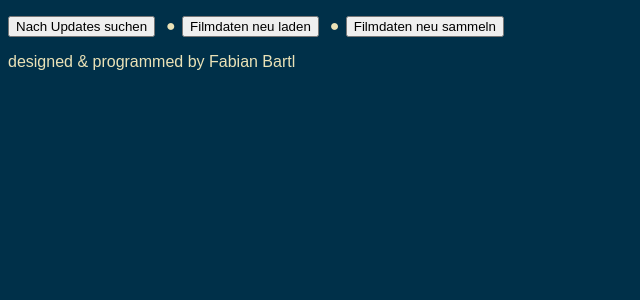
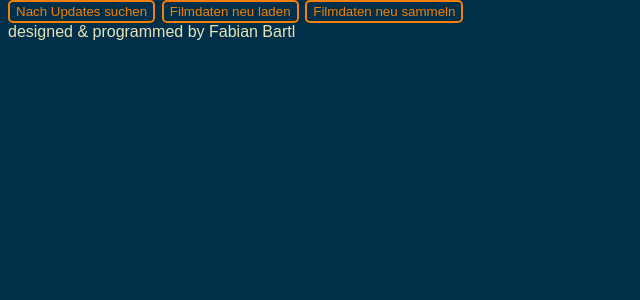
Before and after one commit to FabianBartl/Filmbibliothek, a Flask app: page / in a window 1280 px wide. Shown: the part 122-422 px from the top of the page, without its empty margins (0-640 px from the left). Run offline with Flask 2, Linux system fonts and the light colour scheme; parts of the project's set-up code (start-up, migrations or seed data) failed here and were passed over.

Commit message:
style: .row, ul.row, .row.buttons and button, button:hover

```diff
--- a/static/styles/general.css
+++ b/static/styles/general.css
@@ -26,13 +26,19 @@ body {
     background-color: var(--color-background);
 }
 
-/* inline lists */
-ul {
+/* inline elements */
+.row {
+    display: flex;
+}
+.row > :not(:last-child) {
+    margin-right: 0.5em;
+}
+/* as list */
+ul.row {
     list-style: none;
     padding-left: 0;
-    display: flex;
 }
-ul li:not(:last-child)::after {
+ul.row li:not(:last-child)::after {
     content: "●";
     margin-right: 0.4rem;
     margin-left: 0.4rem;
@@ -85,6 +91,21 @@ a:hover {
     box-shadow: 0 10px 30px 0 #000e;
 }
 
+/* form button */
+button {
+    font-family: var(--text-font);
+    color: var(--color-link);
+    background-color: var(--color-background);
+    border: 2px solid var(--color-link);
+    border-radius: 5px;
+    padding: 2px 6px;
+    cursor: pointer;
+}
+button:hover {
+    color: var(--color-highlight);
+    border: 2px solid var(--color-highlight);
+}
+
 /* search */
 #search-input:focus,
 #search-input {
--- a/templates/footer.html
+++ b/templates/footer.html
@@ -1,16 +1,8 @@
 <footer>
-	<form action="/" method="post">
-		<ul class="row">
-			<li>
-				<button name="update_software" value="1" submit>Nach Updates suchen</button>
-			</li>
-			<li>
-				<button name="reload_movies" value="1" submit>Filmdaten neu laden</button>
-			</li>
-			<li>
-				<button name="collect_metadata" value="1" submit>Filmdaten neu sammeln</button>
-			</li>
-		</ul>
+	<form action="/" method="post" class="row buttons">
+		<button name="update_software" value="1" submit>Nach Updates suchen</button>
+		<button name="reload_movies" value="1" submit>Filmdaten neu laden</button>
+		<button name="collect_metadata" value="1" submit>Filmdaten neu sammeln</button>
 	</form>
 	designed &amp; programmed by Fabian Bartl
 </footer>
```
